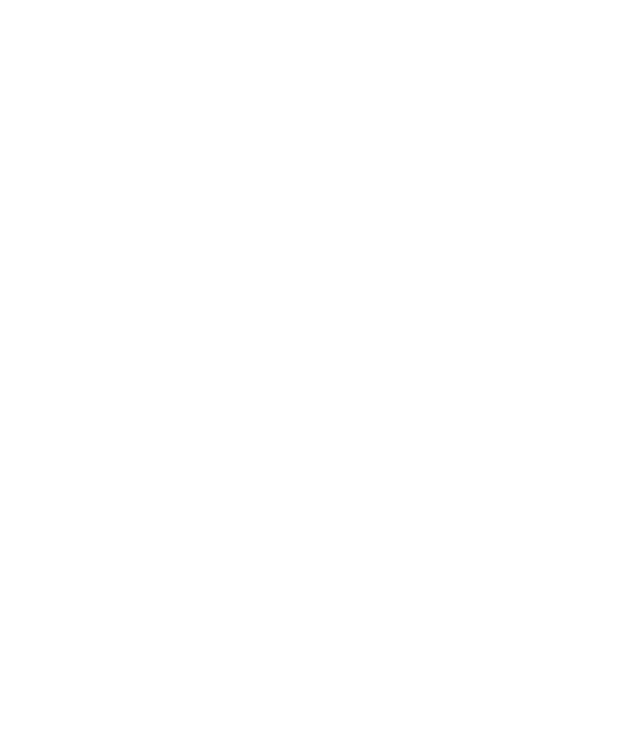
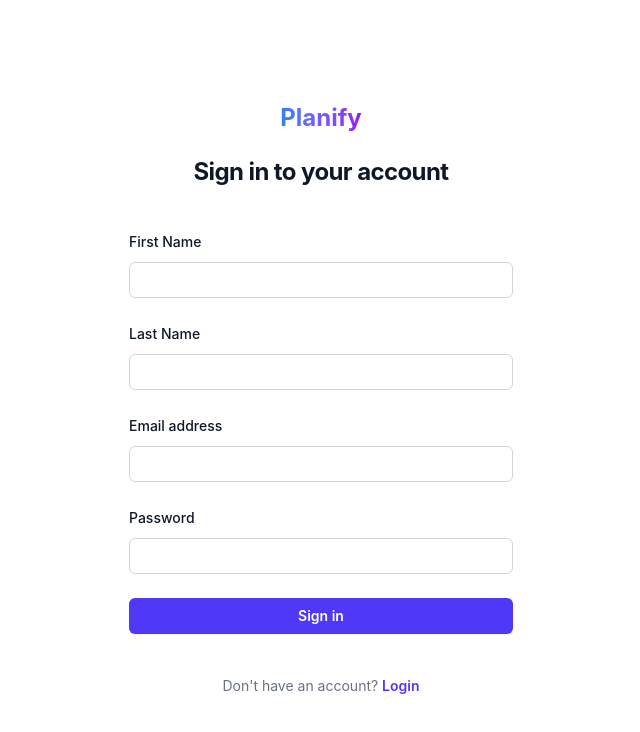
Before and after one commit to Mohammedali03/Planify, a React (Vite) app in the folder Client/: page /signup in a window 1280 px wide. Before the commit this address had no page. Shown: the top 732 px of the page, without its empty margins (319-959 px from the left). Built offline with nearby package versions, Linux system fonts and the light colour scheme.

Commit message:
set up static signup and login forms

```diff
--- a/Client/src/App.jsx
+++ b/Client/src/App.jsx
@@ -2,11 +2,15 @@
 import "./index.css";
 import { Routes, Route } from "react-router-dom";
 import Home from "./components/Home";
+import Signup from "./components/Signup";
+import Login from "./components/Login";
 
 const App = () => {
   return (
     <Routes>
       <Route path="/" element={<Home />} />
+      <Route path="/signup" element={<Signup />} />
+      <Route path="/login" element={<Login />} />
     </Routes>
   );
 };
--- /dev/null
+++ b/Client/src/components/Login.jsx
@@ -0,0 +1,98 @@
+import React from "react";
+import Logo from "./Logo";
+import { Link } from "react-router-dom";
+
+const Login = () => {
+  return (
+    <>
+      <div className="flex min-h-screen flex-1 flex-col justify-center px-6 py-12 lg:px-8">
+        <div className="sm:mx-auto sm:w-full sm:max-w-sm flex flex-col items-center">
+          <Link to="/">
+            <Logo className="cursor-pointer" />
+          </Link>
+          <h2 className="mt-5 text-center text-2xl/9 font-bold tracking-tight text-gray-900">
+            Sign in to your account
+          </h2>
+        </div>
+
+        <div className="mt-10 sm:mx-auto sm:w-full sm:max-w-sm">
+          <form onSubmit={(e) => e.preventDefault()} className="space-y-6">
+            <div>
+              <label
+                htmlFor="email"
+                className="block text-sm/6 font-medium text-gray-900"
+              >
+                Email address
+              </label>
+              <div className="mt-2">
+                <input
+                  id="email"
+                  name="email"
+                  type="email"
+                  required
+                  autoComplete="email"
+                  className="block w-full rounded-md bg-white px-3 py-1.5 text-base text-gray-900 outline-1 -outline-offset-1
+                  outline-gray-300 placeholder:text-gray-400 focus:outline-2 focus:-outline-offset-2
+                  focus:outline-indigo-600 sm:text-sm/6"
+                />
+              </div>
+            </div>
+
+            <div>
+              <div className="flex items-center justify-between">
+                <label
+                  htmlFor="password"
+                  className="block text-sm/6 font-medium text-gray-900"
+                >
+                  Password
+                </label>
+                <div className="text-sm">
+                  <a
+                    href="#"
+                    className="font-semibold text-indigo-600 hover:text-indigo-500"
+                  >
+                    Forgot password?
+                  </a>
+                </div>
+              </div>
+              <div className="mt-2">
+                <input
+                  id="password"
+                  name="password"
+                  type="password"
+                  required
+                  autoComplete="current-password"
+                  className="block w-full rounded-md bg-white px-3 py-1.5 text-base text-gray-900
+                   outline-1 -outline-offset-1 outline-gray-300 placeholder:text-gray-400 focus:outline-2
+                   focus:-outline-offset-2 focus:outline-indigo-600 sm:text-sm/6"
+                />
+              </div>
+            </div>
+
+            <div>
+              <button
+                className="flex w-full justify-center rounded-md bg-indigo-600 px-3
+                 py-1.5 text-sm/6 font-semibold text-white shadow-xs hover:bg-indigo-800 focus-visible:outline-2
+                 focus-visible:outline-offset-2 focus-visible:outline-indigo-600 duration-300 cursor-pointer"
+              >
+                Login
+              </button>
+            </div>
+          </form>
+
+          <p className="mt-10 text-center text-sm/6 text-gray-500">
+            Don't have an account?{" "}
+            <Link
+              to="/signup"
+              className="font-semibold text-indigo-600 hover:text-indigo-500"
+            >
+              Sign up
+            </Link>
+          </p>
+        </div>
+      </div>
+    </>
+  );
+};
+
+export default Login;
--- /dev/null
+++ b/Client/src/components/Signup.jsx
@@ -0,0 +1,132 @@
+import React from "react";
+import { Link } from "react-router-dom";
+import Logo from "./Logo";
+
+const Signup = () => {
+  return (
+    <>
+      <div className="flex min-h-screen flex-1 flex-col justify-center px-6 py-12 lg:px-8">
+        <div className="sm:mx-auto sm:w-full sm:max-w-sm flex items-center flex-col">
+          <Link to="/">
+            <Logo className="cursor-pointer" />
+          </Link>
+          <h2 className="mt-5 text-center text-2xl/9 font-bold tracking-tight text-gray-900">
+            Sign in to your account
+          </h2>
+        </div>
+
+        <div className="mt-10 sm:mx-auto sm:w-full sm:max-w-sm">
+          <form onSubmit={(e) => e.preventDefault()} className="space-y-6">
+            <div>
+              <label
+                htmlFor="first-name"
+                className="block text-sm/6 font-medium text-gray-900"
+              >
+                First Name
+              </label>
+              <div className="mt-2">
+                <input
+                  id="first-name"
+                  name="first-name"
+                  type="text"
+                  required
+                  autoComplete="first-name"
+                  className="block w-full rounded-md bg-white px-3 py-1.5 text-base text-gray-900 outline-1
+                  -outline-offset-1 outline-gray-300 placeholder:text-gray-400 focus:outline-2 focus:-outline-offset-2
+                  focus:outline-indigo-600 sm:text-sm/6"
+                />
+              </div>
+            </div>
+
+            <div>
+              <label
+                htmlFor="last-name"
+                className="block text-sm/6 font-medium text-gray-900"
+              >
+                Last Name
+              </label>
+              <div className="mt-2">
+                <input
+                  id="last-name"
+                  name="last-name"
+                  type="text"
+                  required
+                  autoComplete="last-name"
+                  className="block w-full rounded-md bg-white px-3 py-1.5 text-base text-gray-900 outline-1
+                  -outline-offset-1 outline-gray-300 placeholder:text-gray-400 focus:outline-2 focus:-outline-offset-2
+                  focus:outline-indigo-600 sm:text-sm/6"
+                />
+              </div>
+            </div>
+
+            <div>
+              <label
+                htmlFor="email"
+                className="block text-sm/6 font-medium text-gray-900"
+              >
+                Email address
+              </label>
+              <div className="mt-2">
+                <input
+                  id="email"
+                  name="email"
+                  type="email"
+                  required
+                  autoComplete="email"
+                  className="block w-full rounded-md bg-white px-3 py-1.5 text-base text-gray-900 outline-1
+                  -outline-offset-1 outline-gray-300 placeholder:text-gray-400 focus:outline-2 focus:-outline-offset-2
+                  focus:outline-indigo-600 sm:text-sm/6"
+                />
+              </div>
+            </div>
+
+            <div>
+              <div className="flex items-center justify-between">
+                <label
+                  htmlFor="password"
+                  className="block text-sm/6 font-medium text-gray-900"
+                >
+                  Password
+                </label>
+              </div>
+              <div className="mt-2">
+                <input
+                  id="password"
+                  name="password"
+                  type="password"
+                  required
+                  autoComplete="current-password"
+                  className="block w-full rounded-md bg-white px-3 py-1.5 text-base text-gray-900 outline-1
+                  -outline-offset-1 outline-gray-300 placeholder:text-gray-400 focus:outline-2 focus:-outline-offset-2
+                  focus:outline-indigo-600 sm:text-sm/6"
+                />
+              </div>
+            </div>
+
+            <div>
+              <button
+                className="flex w-full justify-center rounded-md bg-indigo-600 px-3 py-1.5 text-sm/6
+                font-semibold text-white shadow-xs hover:bg-indigo-800 focus-visible:outline-2 focus-visible:outline-offset-2
+                focus-visible:outline-indigo-600 duration-300 cursor-pointer"
+              >
+                Sign in
+              </button>
+            </div>
+          </form>
+
+          <p className="mt-10 text-center text-sm/6 text-gray-500">
+            Don't have an account?{" "}
+            <Link
+              to="/login"
+              className="font-semibold text-indigo-600 hover:text-indigo-500"
+            >
+              Login
+            </Link>
+          </p>
+        </div>
+      </div>
+    </>
+  );
+};
+
+export default Signup;
```
Also changed, not shown: Client/src/images/aaronloeb-university.jpg (added), Client/src/images/tupel-univeristy.jpg (added).
